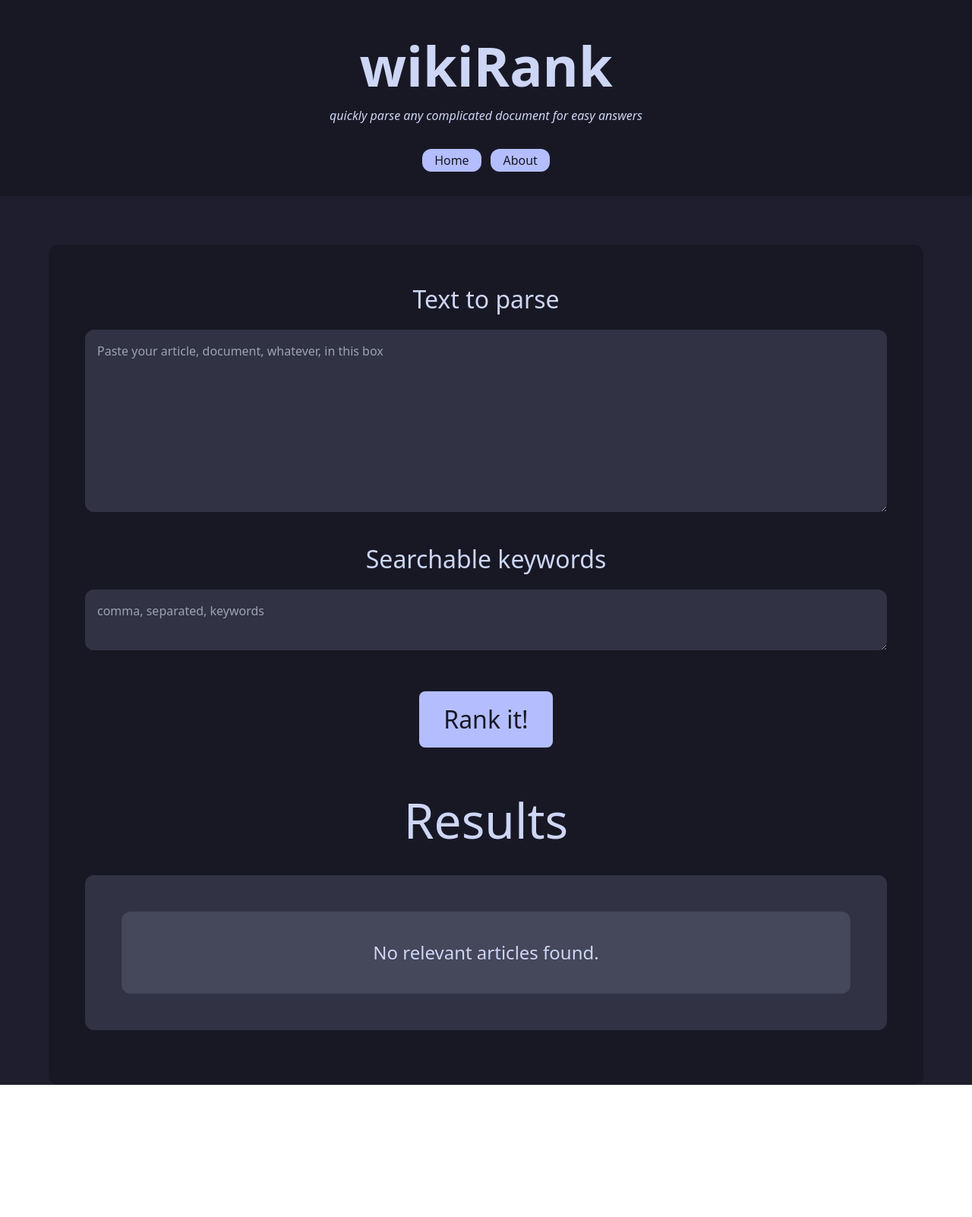
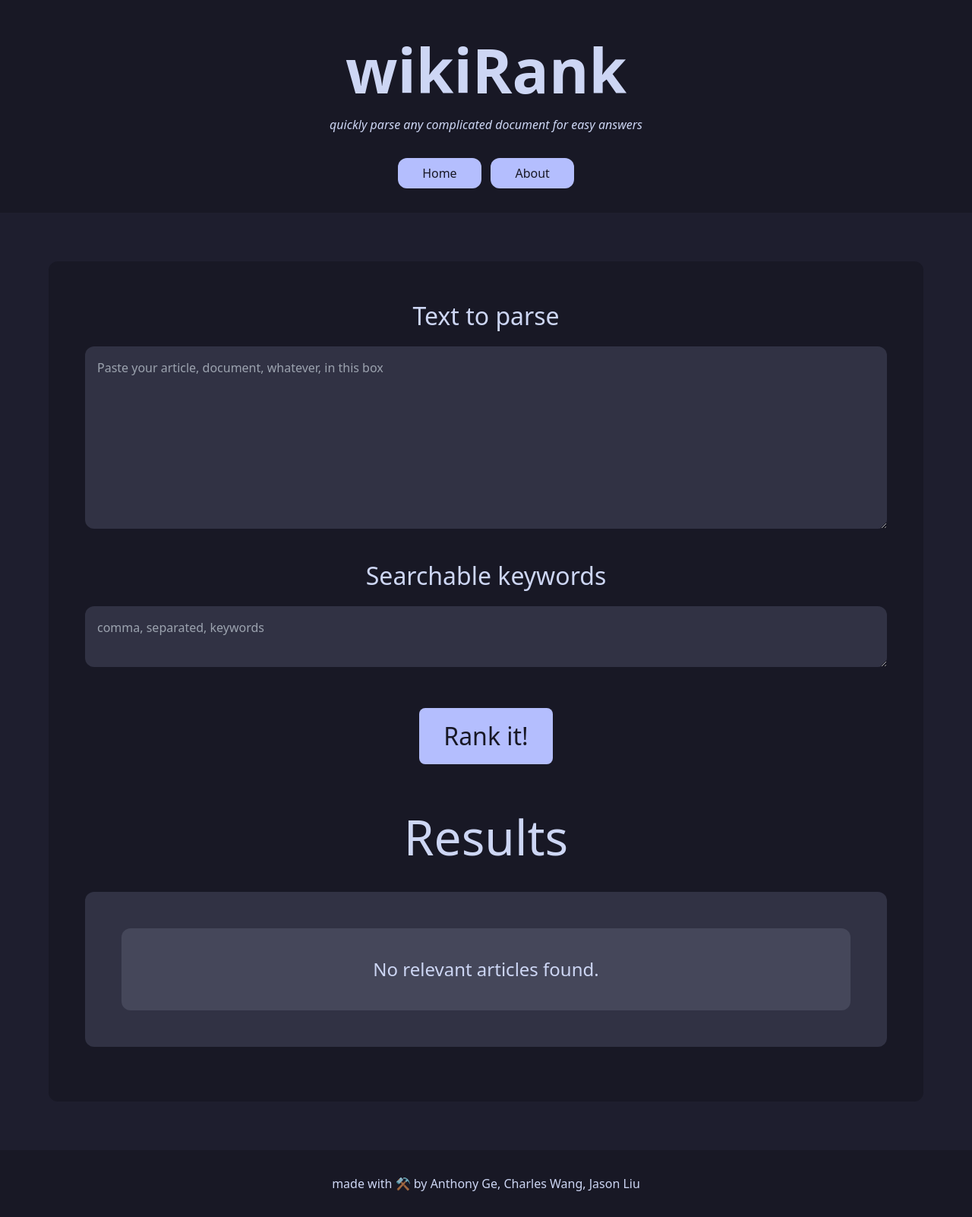
Before and after one commit to GeneralPoxter/wikiRank, a Next.js app: page / in a window 1280 px wide. Shown: the whole page at 76% size. Before the commit the page ends 1428 px from the top, so only its background shows below. Built offline with nearby package versions, Linux system fonts and the light colour scheme.

Commit message:
add footer + small changes

```diff
--- /dev/null
+++ b/components/footer.js
@@ -0,0 +1,9 @@
+import React from "react";
+
+export default function Header() {
+    return (
+        <div className='bg-[#181825] w-screen mt-[5%] text-[#cdd6f4] p-8 text-center'>
+            made with ⚒️ by Anthony Ge, Charles Wang, Jason Liu
+        </div>
+    );
+}
--- a/components/header.js
+++ b/components/header.js
@@ -1,16 +1,16 @@
 import React from "react";
 
 export default function Header() {
-    const buttonStyle = "bg-[#b4befe] mx-[0.4em] px-[1em] py-[0.2em] rounded-xl text-[#181825] hover:bg-[#929de7]";
+    const buttonStyle = "bg-[#b4befe] mx-[0.4em] px-[2em] py-[0.5em] rounded-xl text-[#181825] transition duration-300 ease-in-out hover:bg-[#929de7]";
 
     return (
         <div className='bg-[#181825] w-screen mb-[5%] text-[#cdd6f4] p-8'>
-            <h1 className='flex justify-center font-bold text-[4.5em]'>wikiRank</h1>
+            <h1 className='flex justify-center font-bold text-[5em]'>wikiRank</h1>
             <p className="flex justify-center italic">quickly parse any complicated document for easy answers</p>
             <div className="flex justify-center mt-[2em]">
                 <a href="/"><button className={buttonStyle}>Home</button></a>
                 <a href="/about"><button className={buttonStyle}>About</button></a>
             </div>
         </div>
-    )
+    );
 }
--- a/components/input.js
+++ b/components/input.js
@@ -121,7 +121,7 @@ export default function Input() {
                 ref={keywordsTextArea}
             />
             <button
-                className="bg-[#b4befe] my-[1.5em] px-[1em] py-[0.4em] text-[200%] rounded-lg text-[#181825] hover:bg-[#929de7]"
+                className="bg-[#b4befe] my-[1.5em] px-[1em] py-[0.4em] text-[200%] rounded-lg text-[#181825] transition duration-300 ease-in-out hover:bg-[#929de7]"
                 onClick={fetchArticles}
             >
                 Rank it!
--- a/pages/index.js
+++ b/pages/index.js
@@ -1,6 +1,7 @@
-import Head from 'next/head'
-import Header from '../components/header.js'
-import Input from '../components/input.js'
+import Head from 'next/head';
+import Header from '../components/header.js';
+import Footer from '../components/footer.js';
+import Input from '../components/input.js';
 
 export default function Home() {
     return (
@@ -10,6 +11,7 @@ export default function Home() {
             </Head>
             <Header></Header>
             <Input></Input>
+            <Footer></Footer>
         </div>
     );
 }
```
